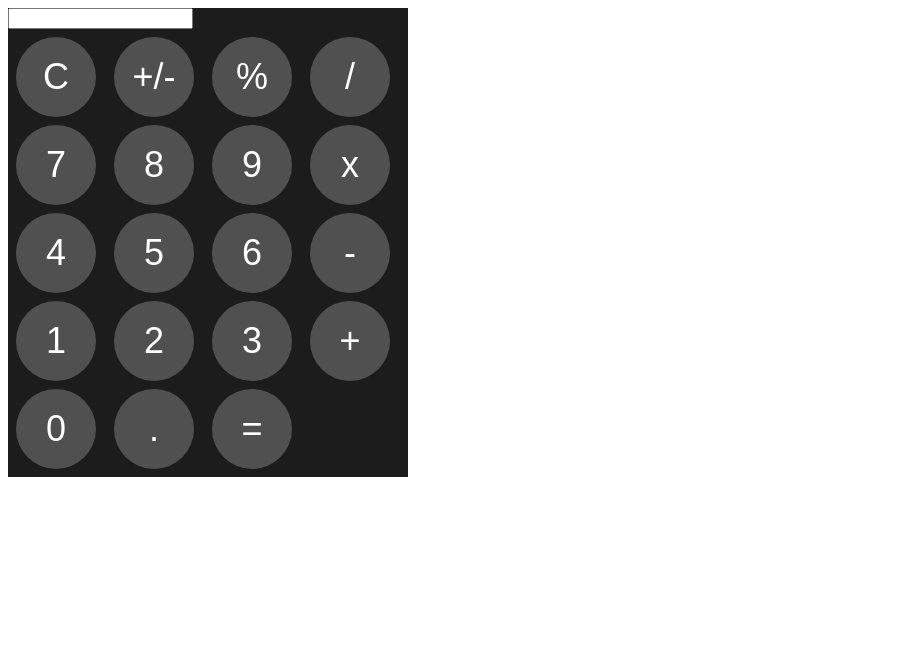
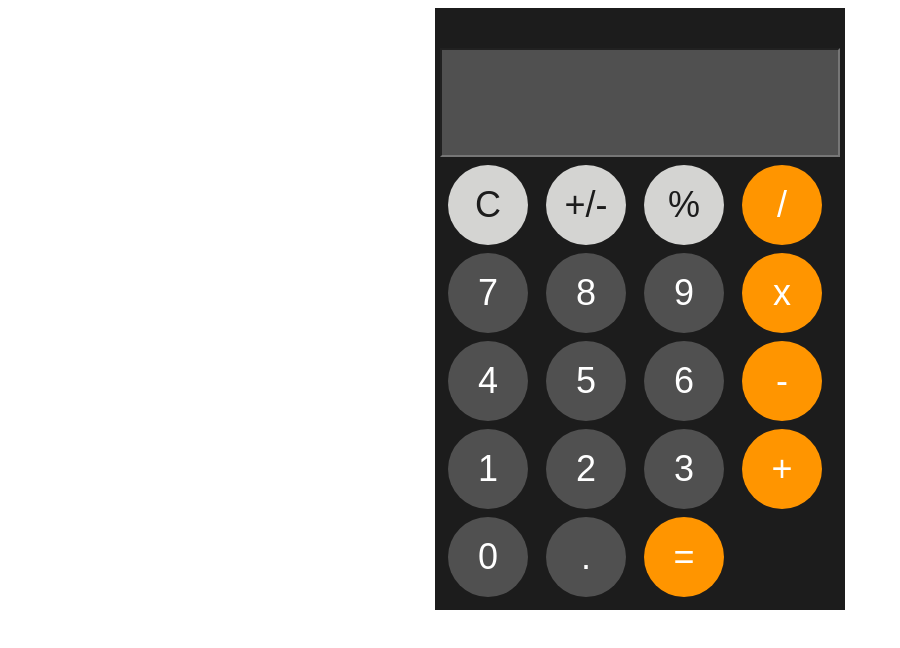
Before and after one commit to Cat5-0/odin-calculator, a plain HTML site: page index.html in a window 1280 px wide. Shown: the whole page, without its empty margins (0-900 px from the left). Drawn offline with Linux system fonts and the light colour scheme.

```diff
--- a/calculator.js
+++ b/calculator.js
@@ -11,14 +11,20 @@
 
 
 for (let i = 0; i < buttonValues.length; i++) {
-    // adding button names from array
+    // adding button names from array .11
     let value = buttonValues[i];
     let button = document.createElement("button");
     button.innerText = value;
 
     // style button colors Pseudocode .18
+    if (rightSymbols.includes(value)) {
+        button.style.backgroundColor = "#FF9500";
+    }
+    else if (topSymbols.includes(value)) {
+        button.style.backgroundColor = "#D4D4D2";
+        button.style.color = "#1C1C1C";
+    }
 
-
-    // add buttons to buttons div
+    // add buttons to buttons div .12
     document.getElementById("buttons").appendChild(button);
 }
--- a/style.css
+++ b/style.css
@@ -1,15 +1,30 @@
 /* . is line number in Pseudocode Calculator */
-
-/* .17 */
+body {
+    display: flex;
+    justify-content: center;
+    align-items: center;
+}
+/* .17 Style div calculator*/
 #calculator {
     font-family: Arial, Helvetica, sans-serif;
     background-color: #1C1C1C;
+    padding: 40px 5px 5px 5px;
     width: 400px;
     max-width: 400px;
 
 }
 
-/* .15 */
+/* .20 Style Display */
+#display {
+    background-color: #505050;
+    color: white;
+    text-align: right;
+    font-size: 90px;
+    width: 100%;
+    box-sizing: border-box;
+}
+
+/* .15 Arrange buttons in Grid */
 #buttons {
     display: grid;
     grid-template-columns: repeat(4, 1fr);
@@ -17,7 +32,7 @@
     padding: 8px;
 }
 
-/* .16 */
+/* .16 Stle Buttons */
 #buttons button {
     background-color: #505050;
     color: white;
@@ -28,3 +43,11 @@
     border-radius: 40px;
     border: none;
 }
+
+/* .19 Style buttons on hover and click */
+#buttons button:hover {
+    opacity: 70%;
+}
+#buttons button:active {
+    opacity: 90%;
+}
```
Also changed, not shown: 1 other file.
